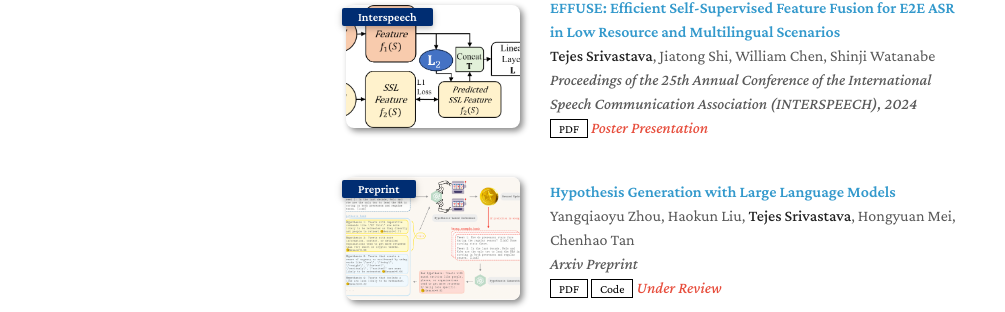
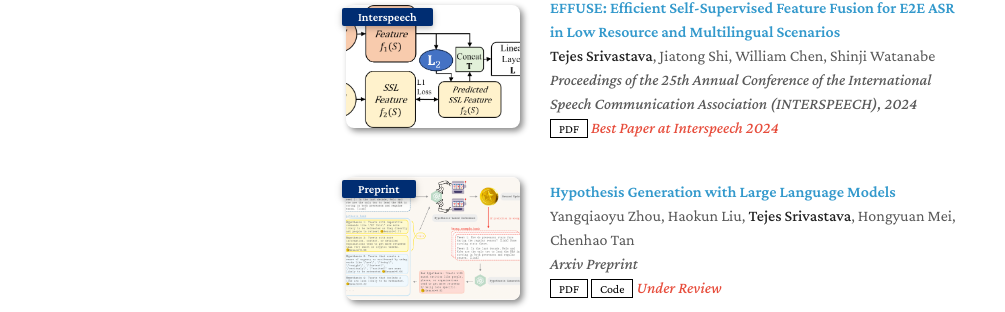
Before and after one commit to tejess/tejess.github.io, a Jekyll site: the page built from index.md, in a window 1280 px wide and 1325 px high. Shown: the part 723-1035 px from the top of the window, without its empty margins (144-1149 px from the left). Built offline with Jekyll 4.4.1, drawn with Linux system fonts in a browser that asks for light colours; a style sheet for code colours, icons or effects is not loaded; our own code applies the rules of GitHub Pages for plain Markdown files.

Commit message:
Update publications.yml

```diff
--- a/_data/publications.yml
+++ b/_data/publications.yml
@@ -6,7 +6,7 @@ main:
     conference: Proceedings of the 25th Annual Conference of the International Speech Communication Association (INTERSPEECH), 2024
     pdf: https://arxiv.org/pdf/2310.03938
     image: ./assets/img/Predict.png
-    notes: Poster Presentation
+    notes: Best Paper at Interspeech 2024
 
   - title: "Hypothesis Generation with Large Language Models"
     authors: Yangqiaoyu Zhou, Haokun Liu, <strong>Tejes Srivastava</strong>, Hongyuan Mei, Chenhao Tan
```
